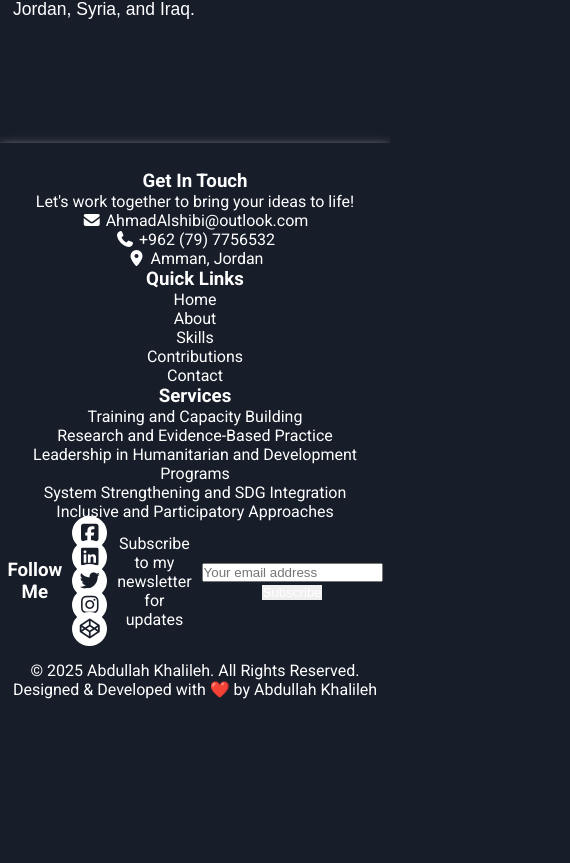
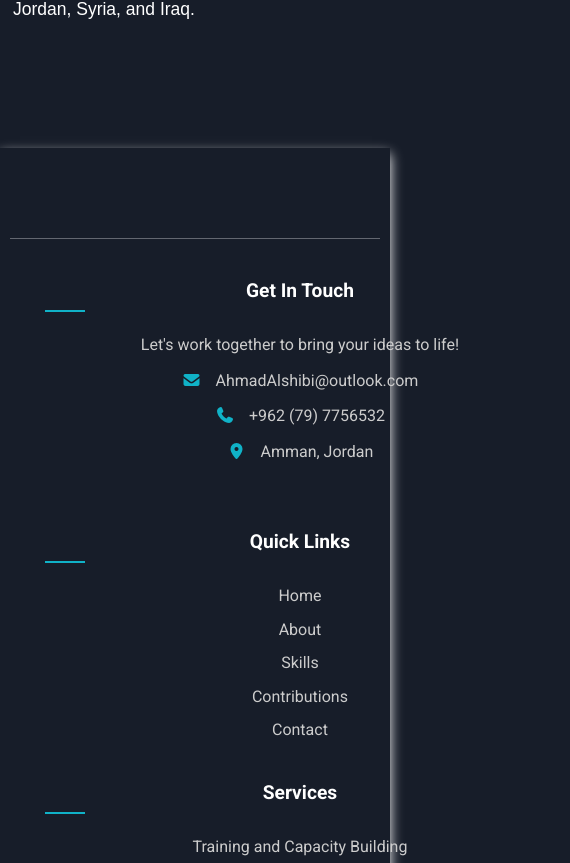
Before and after one commit to A-ops-hhjuk/Ahmad-Portfolio, a plain HTML site: page Un.html in a window 390 px wide. Shown: the part 1773-2636 px from the top of the page, 570 px wide, since content can reach past the window. Before the commit the page ends 2499 px from the top, so only its background shows below. Drawn offline with Linux system fonts and the light colour scheme.

Commit message:
Update contributions.css

```diff
--- a/contributions.css
+++ b/contributions.css
@@ -1,5 +1,5 @@
 .contributions{
-padding-top: 90px;
+padding-top: 90px !important;
 font-family: 'roboto';
 padding-bottom: 45px;
 }
@@ -23,6 +23,10 @@ margin-bottom: 40px;
     color: white;
     box-shadow: 1px 1px 10px rgba(255, 255, 255, 0.445);
 }
+.contributions .card h2{
+    font-size: 1.45rem;
+    margin-bottom: 5px;
+}
 .contributions .card img{
     width: 100%;
     height: 190px;
@@ -31,9 +35,194 @@ margin-bottom: 40px;
 .contributions .card-body{
     padding: 15px;
     padding-top: 7px;
+    position: relative;
+    height: 427px;
 }
-.contributions .card-body p{
-    margin-top: 13px;
+.contributions .period{
+    margin-block: 4px 3px;
+}
+.contributions .card-body .summary{
+    margin-top: 10px;
     line-height: 21px;
     font-size: 17px;
+    opacity: .9;
 }
+.contributions a{
+    text-decoration: underline;
+    text-decoration-color: var(--blue);
+    text-underline-offset: 2px;
+}
+.contributions .read-cont a{
+    width: 91%;
+      position: absolute;
+    bottom: 17px;
+}
+.read-more-{
+    width: 100%;
+        padding:9px 13px;
+        font-size: 14px;
+        background-color: var(--blue);
+        border-radius: 3px;
+        cursor: pointer;
+        transition: .3s;
+        box-shadow: 1px 1px 10px rgba(255, 255, 255, 0.432);
+}
+
+footer{
+    margin-top: 40px;
+    padding-top: 90px;
+}
+.footer-container {
+    border-top: 1px solid rgba(255, 255, 255, 0.329);
+    padding-top: 40px;
+    margin: 0 auto;
+    display: flex;
+    flex-wrap: wrap;
+    justify-content: space-between;
+    padding-inline:20px;
+}
+
+.footer-section {
+    flex: 1;
+    min-width: 250px;
+    margin-bottom: 30px;
+    padding: 0 15px;
+}
+
+.footer-section h3 {
+    color: #ffffff;
+    margin-bottom: 20px;
+    font-size: 1.2rem;
+    position: relative;
+    padding-bottom: 10px;
+}
+
+.footer-section h3::after {
+    content: '';
+    position: absolute;
+    bottom: 0;
+    left: 0;
+    width: 40px;
+    height: 2px;
+    background-color: var(--blue);
+}
+
+.footer-section p, .footer-section li {
+    margin-bottom: 10px;
+    line-height: 1.6;
+    color: #cccccc;
+}
+
+.footer-section ul {
+    list-style: none;
+    padding: 0;
+}
+
+.footer-section ul li {
+    margin-bottom: 8px;
+}
+
+.footer-section a {
+    color: #cccccc;
+    text-decoration: none;
+    transition: color 0.3s;
+}
+
+.footer-section a:hover {
+    color: var(--main_color);
+}
+
+.contact-details i {
+    margin-right: 10px;
+    color: var(--blue);
+    width: 20px;
+}
+
+.social-icons {
+    display: flex;
+    gap: 15px;
+    margin-bottom: 20px;
+}
+
+.social-icons a {
+    display: inline-flex;
+    align-items: center;
+    justify-content: center;
+    width: 40px;
+    height: 40px;
+    background-color: #333;
+    border-radius: 50%;
+    color: #fff;
+    font-size: 1.2rem;
+    transition: all 0.3s;
+}
+
+.social-icons a:hover {
+    background-color: var(--button-color);
+    transform: translateY(-3px);
+    color: white;
+}
+
+.newsletter-form {
+    display: flex;
+    margin-top: 10px;
+}
+
+.newsletter-form input {
+    flex: 1;
+    padding: 10px;
+    border: none;
+    border-radius: 4px 0 0 4px;
+    background-color: #333;
+    color: #fff;
+}
+
+.newsletter-form button {
+    padding: 10px 15px;
+    background-color: #4dabf7;
+    color: white;
+    border: none;
+    border-radius: 0 4px 4px 0;
+    cursor: pointer;
+    transition: background-color 0.3s;
+}
+
+.newsletter-form button:hover {
+    background-color: #339af0;
+}
+
+.footer-bottom {
+    text-align: center;
+    padding-block: 20px;
+    border-top: 1px solid #333;
+    margin-top: 20px;
+    color: #999;
+    font-size: .92rem;
+    padding-inline: 2px;
+}
+ .li-foot{
+        display: none;
+     }
+@media (max-width: 768px) {
+    .footer-container {
+        flex-direction: column;
+    }
+    .li-foot{
+        display: block;
+    }
+
+    .footer-section {
+        margin-bottom: 30px;
+    }
+
+    .newsletter-form {
+        flex-direction: column;
+    }
+
+    .newsletter-form input,
+    .newsletter-form button {
+        width: 100%;
+        border-radius: 4px;
+        margin-bottom: 10px;
+    }
+}
```
